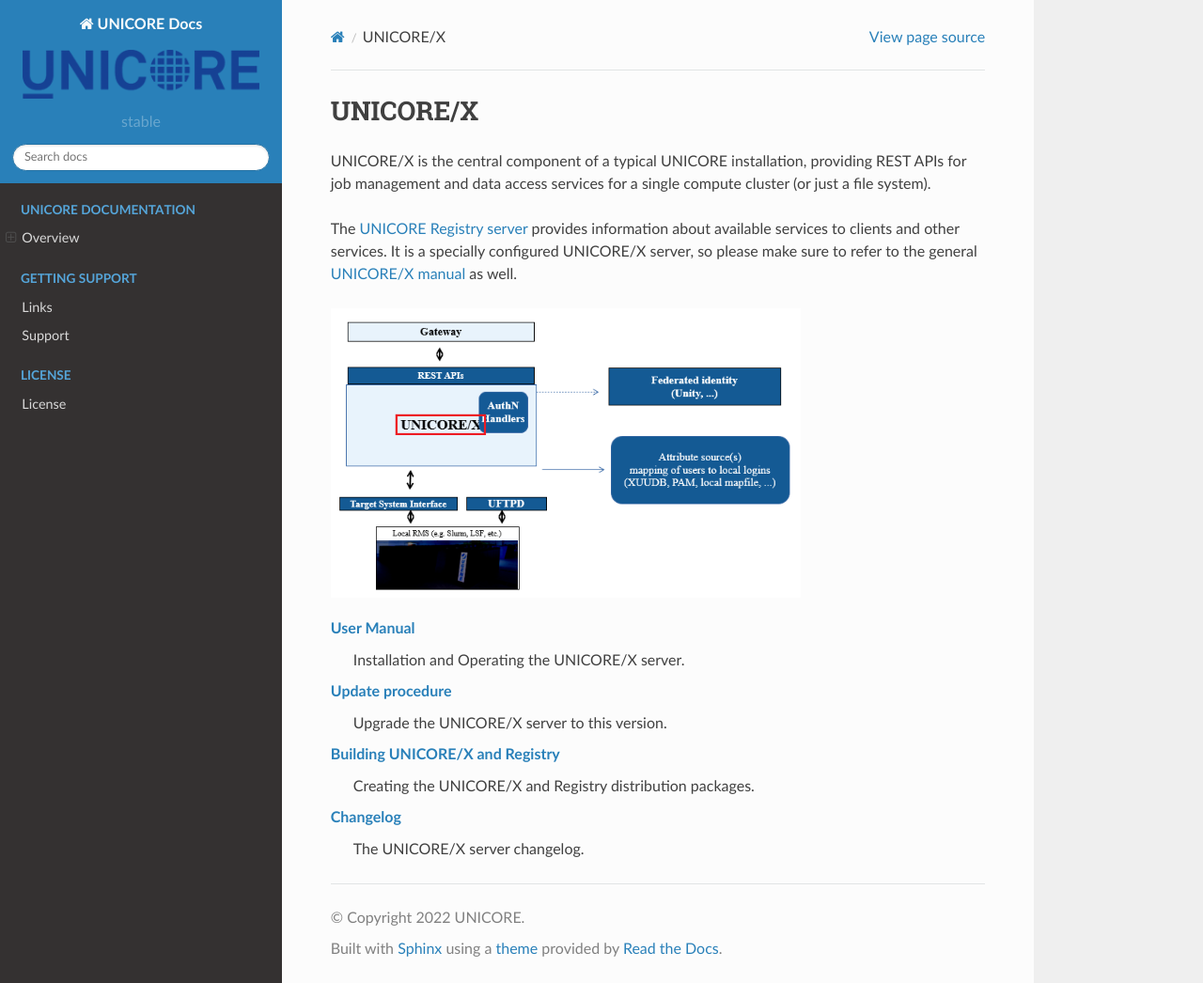
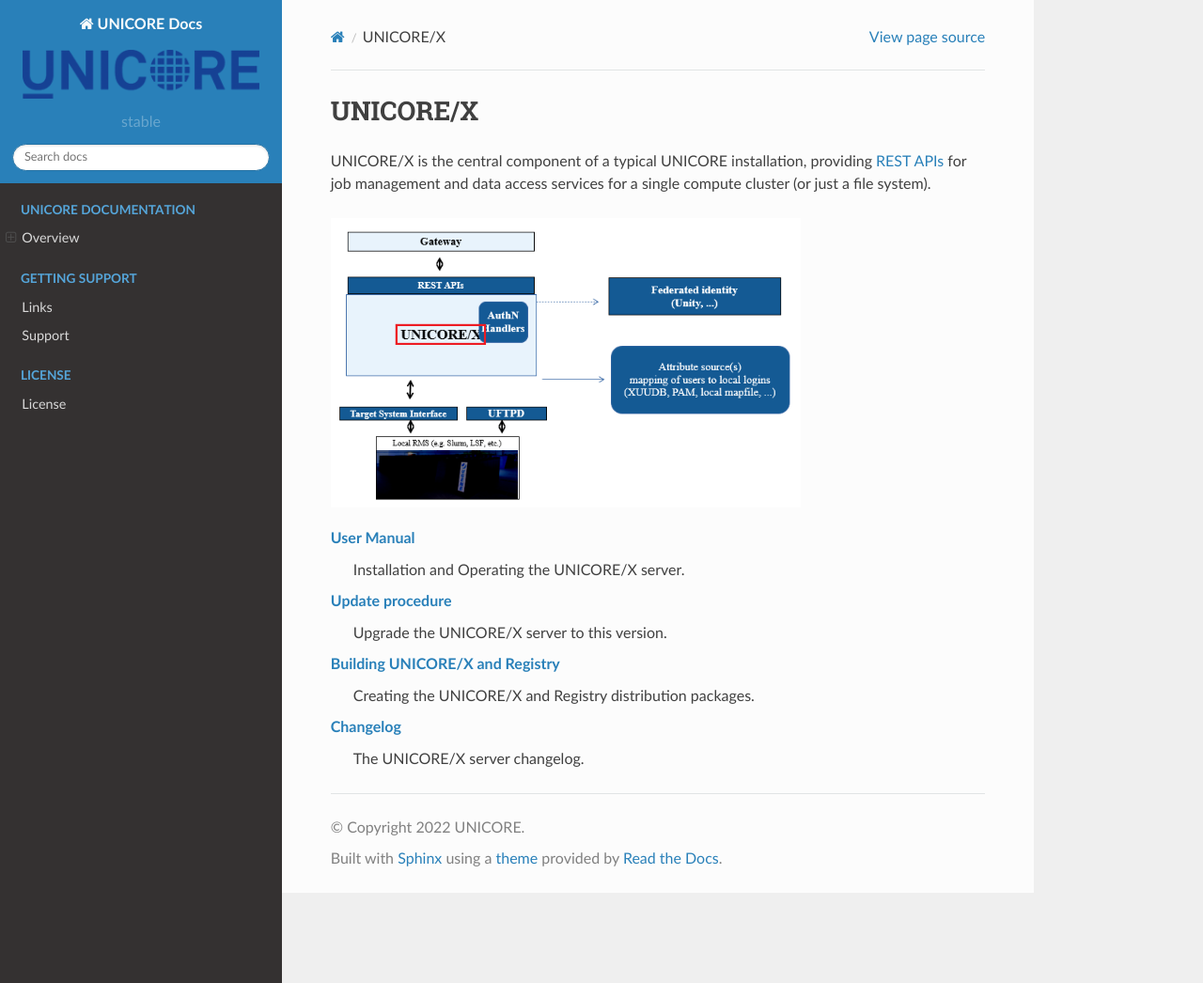
Before and after one commit to UNICORE-EU/unicore-docs, a Sphinx documentation site: the page built from source/admin-docs/unicorex/index.rst, in a window 1280 px wide and 1046 px high. Shown: the whole window at 94% size. Built offline with Sphinx 7.4.7 and the Read the Docs theme 2.0.0, drawn with Linux system fonts in a browser that asks for light colours.

Commit message:
additional references

```diff
--- a/source/admin-docs/gateway/manual.rst
+++ b/source/admin-docs/gateway/manual.rst
@@ -68,7 +68,9 @@
    `UNICORE Server bundle <https://sourceforge.net/projects/unicore/files/Servers/Core/>`_.
    The UNICORE Server bundle is provided as a tar package and includes a command line installer.
 #. As a binary, platform-specific package available currently for
-   RedHat (Centos) and Debian platforms. Those packages are not tested
+   RedHat (Centos) and Debian platforms on the
+   `UNICORE project website <https://sourceforge.net/p/unicore/wiki/Linux_Repositories/>`_
+   at sourceforge. Those packages are not tested
    on all possible platforms, but should work without any problems with
    other versions of similar distributions, e.g. SL, Centos, or Fedora.
 
--- a/source/admin-docs/registry/index.rst
+++ b/source/admin-docs/registry/index.rst
@@ -34,9 +34,10 @@
 A note on paths
 ~~~~~~~~~~~~~~~
 
-The Registry can be installed either from the `UNICORE core server bundle package
+The Registry can be installed either from the `UNICORE server bundle
 <https://sourceforge.net/projects/unicore/files/Servers/Core/>`_ (tar.gz or zip archive) or
-from a Linux package on the `UNICORE project website at sourceforge <https://sourceforge.net/p/unicore/wiki/Linux_Repositories/>`_
+from a Linux package on the
+`UNICORE project website <https://sourceforge.net/p/unicore/wiki/Linux_Repositories/>`_ at sourceforge
 (i.e. RPM or deb).
 
 .. attention::
--- a/source/admin-docs/unicorex/index.rst
+++ b/source/admin-docs/unicorex/index.rst
@@ -4,13 +4,8 @@
 *********
 
 UNICORE/X is the central component of a typical UNICORE installation,
-providing REST APIs for job management and data access services for a
-single compute cluster (or just a file system).
-
-The :ref:`UNICORE Registry server <registry>` provides information about available
-services to clients and other services. It is a specially configured
-UNICORE/X server, so please make sure to refer to the general
-:doc:`UNICORE/X manual <manual>` as well.
+providing :ref:`REST APIs <rest-api>` for job management and data access services
+for a single compute cluster (or just a file system).
 
 
 .. image:: ../../_static/unicorex.png
```
Also changed, not shown: 2 other files.
